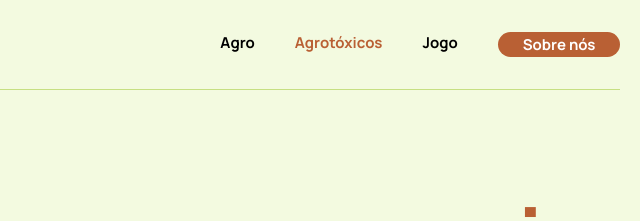
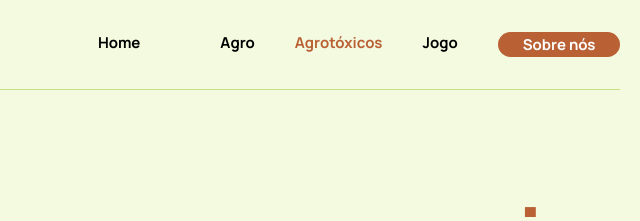
Before and after one commit to projeto-ecoa/ecoa, a plain HTML site: page agrotoxicos.html in a window 1280 px wide. Shown: the top 221 px of the page, 615-1255 px from the left. Drawn offline with nearby package versions, Linux system fonts and the light colour scheme; a web font is replaced by a local one.

Commit message:
Update agrotoxicos.html

```diff
--- a/agrotoxicos.html
+++ b/agrotoxicos.html
@@ -28,6 +28,7 @@
         <header data-aos="zoom-out-up" data-aos-duration="1800">
             <img src="imagens/logo - ECOA.png" class="logo-header">
             <div class="topicos-header">
+                <a href="index.html" class="link-header">Home</a>
                 <a href="agro.html" class="link-header">Agro</a>
                 <h1 class="pagina-atual">Agrotóxicos</h1>
                 <a href="jogo-da-memoria/jogo.html" class="link-header">Jogo</a>
```
